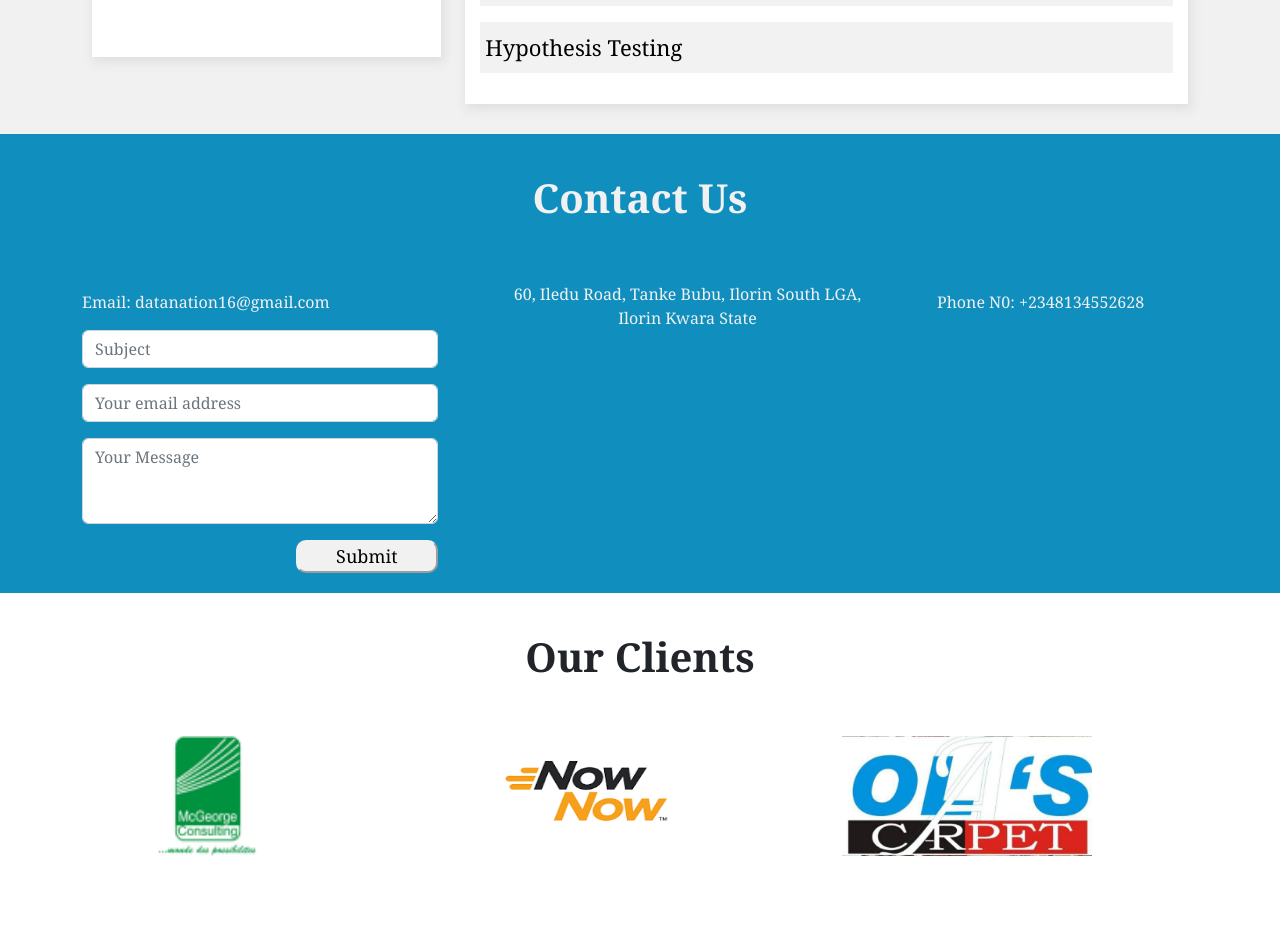
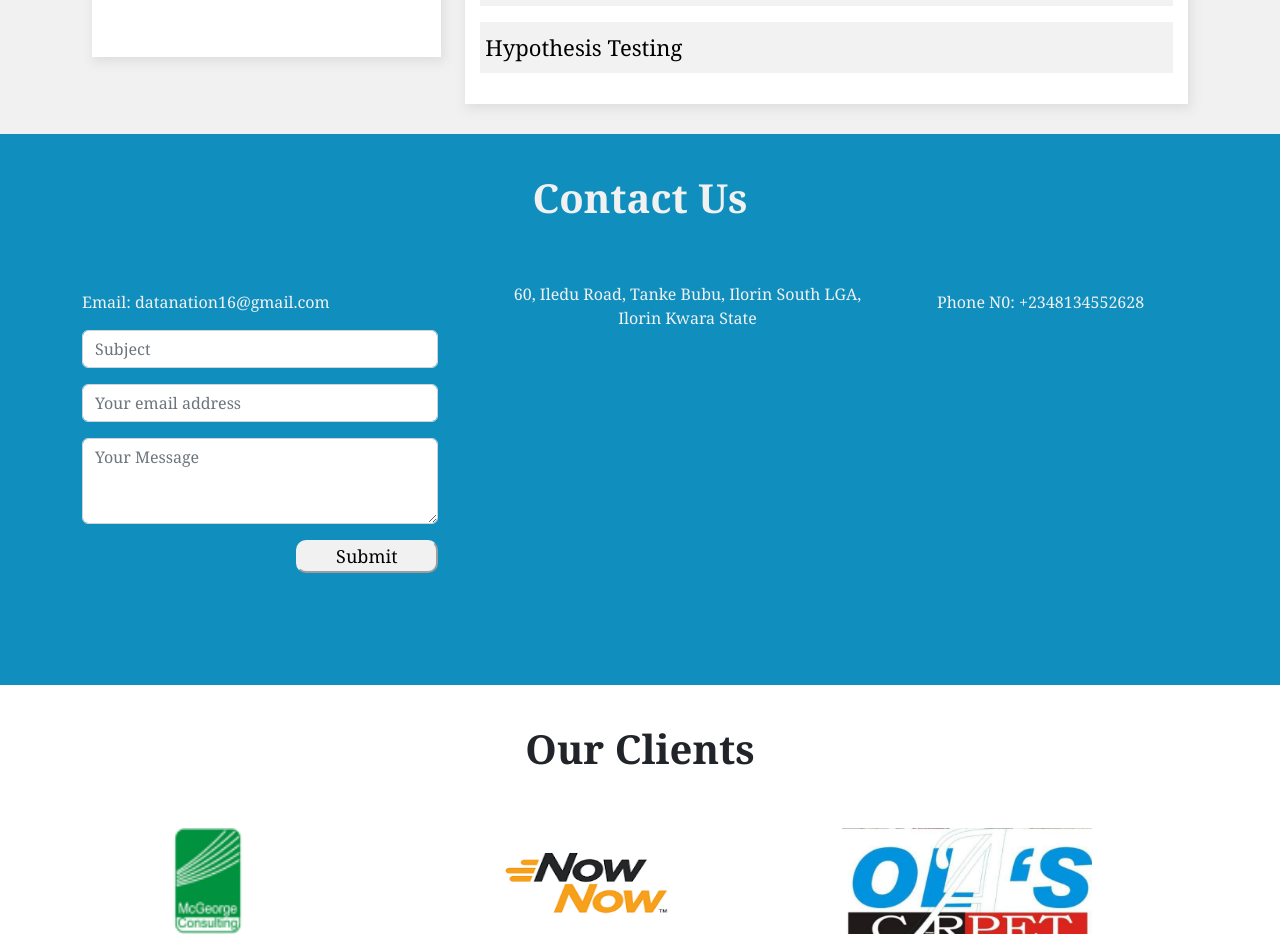
Before and after one commit to victoryohanna/datanationais, a React (Create React App) app: page / in a window 1280 px wide. Shown: the part 3120-4054 px from the top of the page. Built offline with nearby package versions, Linux system fonts and the light colour scheme.

Commit message:
modified src/sass/contactUs.scss

```diff
--- a/src/sass/contactUs.scss
+++ b/src/sass/contactUs.scss
@@ -1,6 +1,6 @@
 .contact-wrapper {
   background: rgba(16, 143, 191);
-  padding: 20px 0;
+  padding: 20px 0 112px 0;
   font-family: Cambria, Cochin, Georgia, Times, "Times New Roman", serif;
   color: #f1f1f1;
 
```
